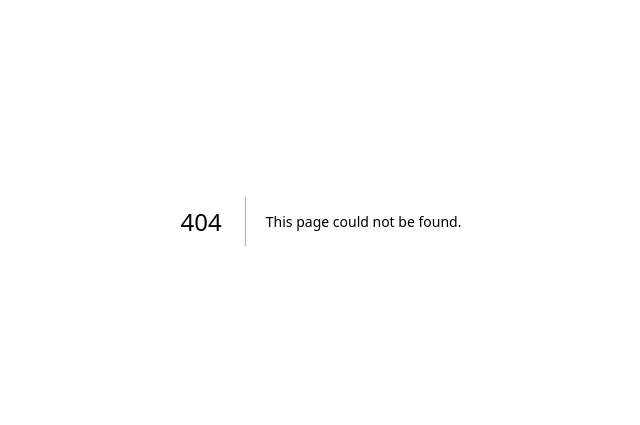
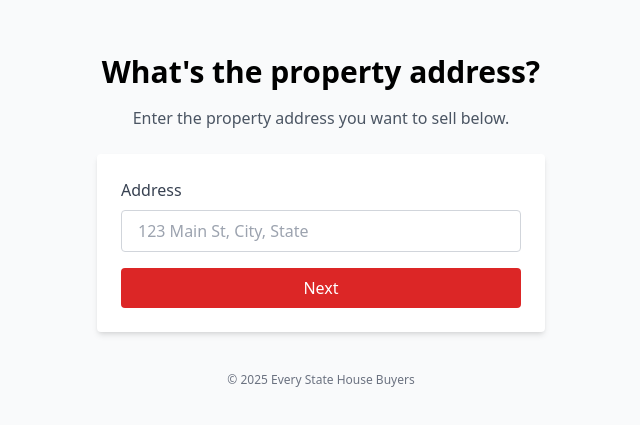
Before and after one commit to joshuapaschall/seller-site, a Next.js app: page /address/verify in a window 1280 px wide. Before the commit this address had no page. Shown: the part 179-604 px from the top of the page, without its empty margins (319-959 px from the left). Built offline with nearby package versions, Linux system fonts and the light colour scheme.

Commit message:
Add files via upload

```diff
--- /dev/null
+++ b/pages/address/verify.js
@@ -0,0 +1,35 @@
+// pages/address/verify.js
+import Link from 'next/link';
+
+export default function AddressVerify() {
+  return (
+    <div className="min-h-screen bg-gray-50 flex flex-col items-center justify-center px-4">
+      <h1 className="text-3xl font-bold mb-4 text-center">What's the property address?</h1>
+      <p className="text-gray-600 text-center mb-6">Enter the property address you want to sell below.</p>
+
+      <form className="bg-white p-6 rounded shadow-md w-full max-w-md">
+        <label className="block mb-2 font-medium text-gray-700">Address</label>
+        <input
+          type="text"
+          name="address"
+          placeholder="123 Main St, City, State"
+          className="w-full border border-gray-300 rounded px-4 py-2 mb-4 focus:outline-none focus:ring-2 focus:ring-red-500"
+          required
+        />
+
+        <Link href="/user/details">
+          <button
+            type="button"
+            className="w-full bg-red-600 text-white py-2 rounded hover:bg-red-700 transition"
+          >
+            Next
+          </button>
+        </Link>
+      </form>
+
+      <footer className="text-xs text-center text-gray-500 mt-10">
+        © 2025 Every State House Buyers
+      </footer>
+    </div>
+  );
+}
```
